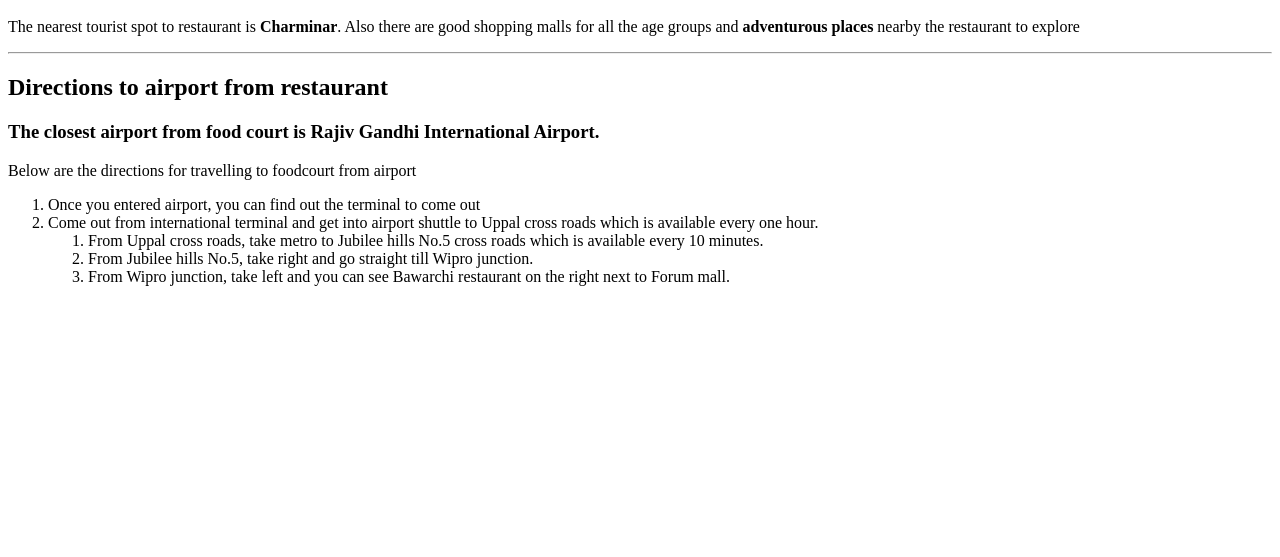
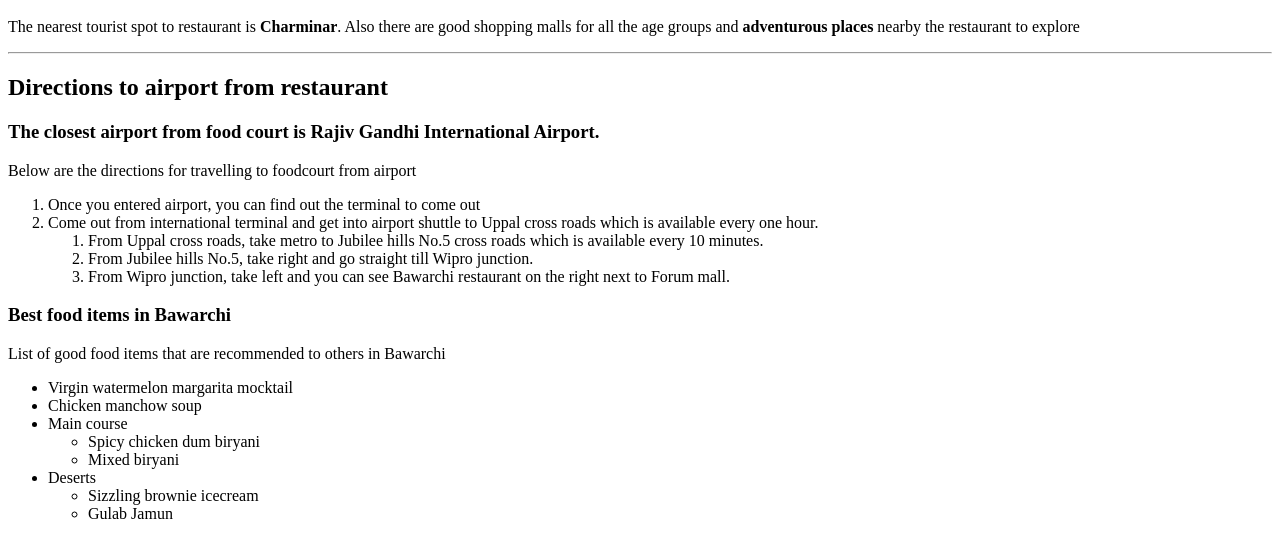
Before and after one commit to 44-563-Web-Apps-S22/webapps-s22-assignment-3-Padmavathi1312, a plain HTML site: page index.html in a window 1280 px wide. Shown: the part 101-658 px from the top of the page. Drawn offline with Linux system fonts and the light colour scheme.

Commit message:
Added unordered list
Added unordered list to index file

```diff
--- a/index.html
+++ b/index.html
@@ -23,6 +23,24 @@
             </ol>
         </li>
     </ol>
+<h3>Best food items in Bawarchi</h3>
+<p>List of good food items that are recommended to others in Bawarchi</p>
+    <ul>
+        <li>Virgin watermelon margarita mocktail</li>
+        <li>Chicken manchow soup</li>
+        <li>Main course
+            <ul>
+                <li>Spicy chicken dum biryani</li>
+                <li>Mixed biryani</li>
+            </ul>
+        </li>
+        <li>Deserts
+            <ul>
+                <li>Sizzling brownie icecream</li>
+                <li>Gulab Jamun</li>
+            </ul>
+        </li>
+    </ul>
 </body>
 
 </html>
```
